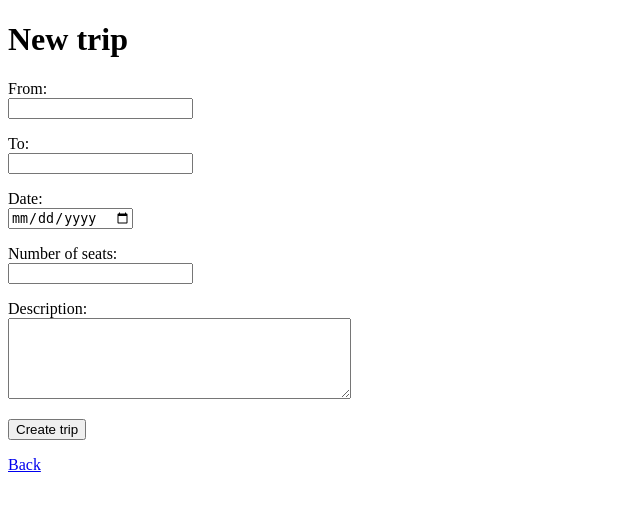
After one commit to ar-gv-mv/tripmate, a Flask app: page /new_trip in a window 1280 px wide. The commit adds this page. Shown: the top 511 px of the page, without its empty margins (0-640 px from the left). Run offline with Flask 3, Linux system fonts and the light colour scheme; the visitor is signed in with stand-in values (Sample User, id 1).

Commit message:
Add trip creation and listing

```diff
--- a/app.py
+++ b/app.py
@@ -4,13 +4,15 @@ from flask import redirect, render_template, request, session
 from werkzeug.security import check_password_hash, generate_password_hash
 import config
 import db
+import trips
 
 app = Flask(__name__)
 app.secret_key = config.secret_key
 
 @app.route("/")
 def index():
-    return render_template("index.html")
+    all_trips = trips.get_trips()
+    return render_template("index.html", trips=all_trips)
 
 @app.route("/register")
 def register():
@@ -61,3 +63,52 @@ def logout():
     del session["user_id"]
     del session["username"]
     return redirect("/")
+
+@app.route("/new_trip")
+def new_trip():
+    if "user_id" not in session:
+        return redirect("/")
+
+    return render_template("new_trip.html")
+
+@app.route("/create_trip", methods=["POST"])
+def create_trip():
+    if "user_id" not in session:
+        return redirect("/")
+
+    start_location = request.form["start_location"]
+    destination = request.form["destination"]
+    travel_date = request.form["travel_date"]
+    seat_count = request.form["seat_count"]
+    description = request.form["description"]
+    user_id = session["user_id"]
+
+    if not start_location or len(start_location) > 100:
+        return "ERROR: invalid starting location"
+
+    if not destination or len(destination) > 100:
+        return "ERROR: invalid destination"
+
+    if not travel_date:
+        return "ERROR: invalid date"
+
+    if not seat_count.isdigit():
+        return "ERROR: invalid number of seats"
+
+    seat_count = int(seat_count)
+
+    if seat_count < 1 or seat_count > 100:
+        return "ERROR: invalid number of seats"
+
+    if len(description) > 1000:
+        return "ERROR: description is too long"
+
+    trips.add_trip(
+        start_location,
+        destination,
+        travel_date,
+        seat_count,
+        description,
+        user_id
+    )
+    return redirect("/")
--- /dev/null
+++ b/templates/new_trip.html
@@ -0,0 +1,37 @@
+<!DOCTYPE html>
+<html>
+<head>
+  <title>New trip</title>
+</head>
+
+<body>
+  <h1>New trip</h1>
+
+  <form action="/create_trip" method="post">
+    <p>
+      From: <br/>
+      <input type="text" name="start_location"/>
+    </p>
+    <p>
+      To: <br/>
+      <input type="text" name="destination"/>
+    </p>
+    <p>
+      Date: <br/>
+      <input type="date" name="travel_date"/>
+    </p>
+    <p>
+      Number of seats: <br/>
+      <input type="number" name="seat_count"/>
+    </p>
+    <p>
+      Description: <br/>
+      <textarea name="description" rows="5" cols="40"></textarea>
+    </p>
+    <input type="submit" value="Create trip"/>
+  </form>
+  <p>
+    <a href="/">Back</a>
+  </p>
+</body>
+</html>
```
Also changed, not shown: schema.sql (+10 -1 lines), templates/index.html (+21 -1 lines), trips.py (added, +51 -0 lines).
